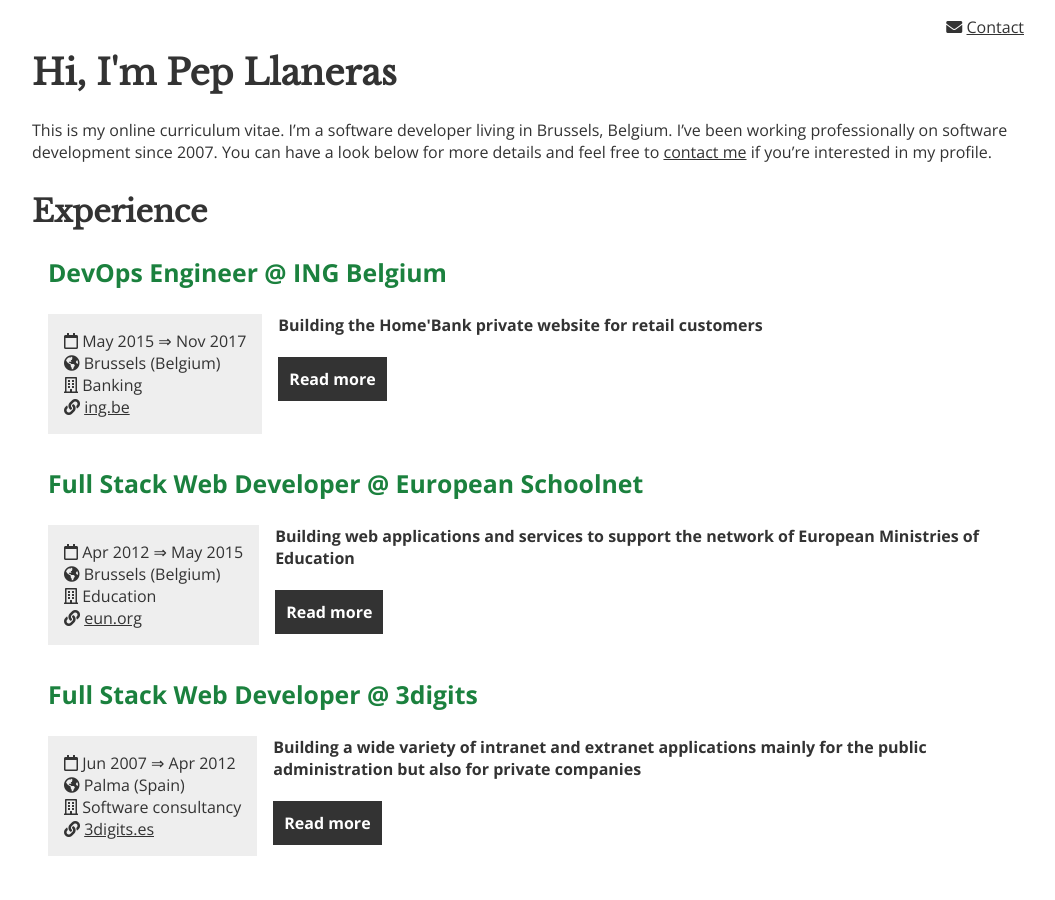
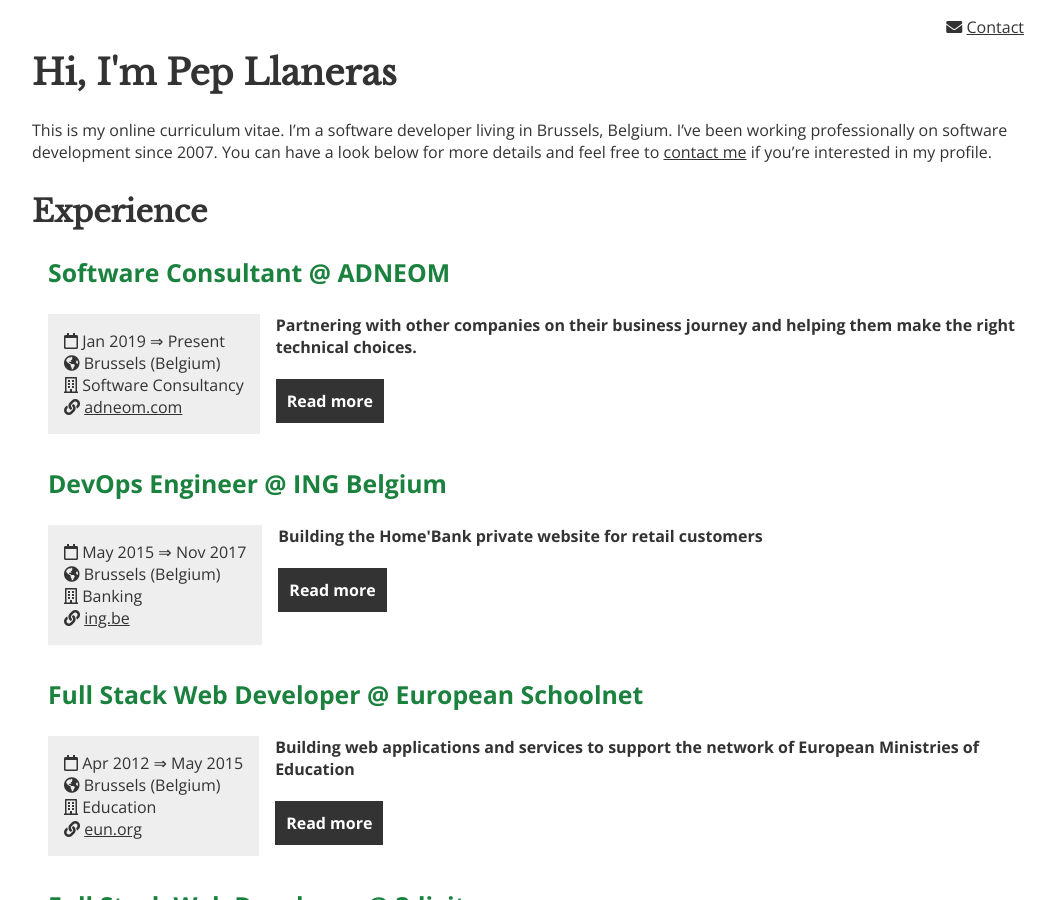
Before and after one commit to jllaneras/jllaneras.github.io, a Jekyll site: the page built from index.md, in a window 1280 px wide and 900 px high. Shown: the whole window, without its empty margins (112-1167 px from the left). Built offline with Jekyll 4.4.1, drawn with Linux system fonts in a browser that asks for light colours; nearby versions of some CDN libraries.

Commit message:
Add job at ADNEOM

```diff
--- a/_data/vita.yml
+++ b/_data/vita.yml
@@ -9,6 +9,23 @@
     my profile.
 
 experience:
+    - title: Software Consultant @ ADNEOM
+      start: Jan 2019
+      end: Present
+      location: Brussels (Belgium)
+      sector: Software Consultancy
+      website: "[adneom.com](https://www.adneom.com)"
+      short_description: >-
+          Partnering with other companies on their business journey and helping
+          them make the right technical choices.
+      long_description: |-
+          ADNEOM is an international consultancy specialised in web, mobile,
+          software development, digital factory and security solutions.
+
+          As sotware consultant, my role is to help other companies achieve
+          their business goals by understanding their needs and putting into
+          place software solutions that match their unique context.
+
     - title: DevOps Engineer @ ING Belgium
       start: May 2015
       end: Nov 2017
```
